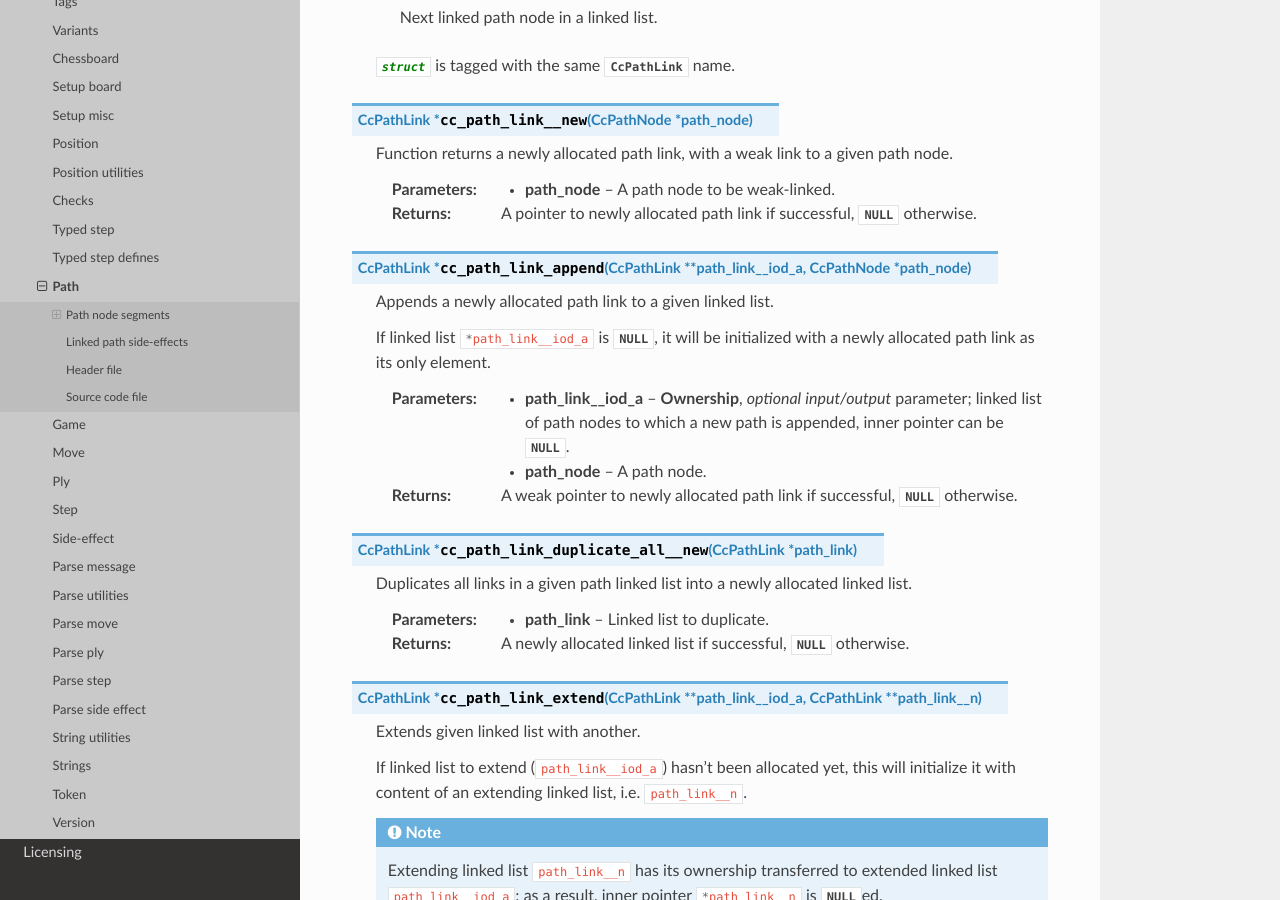
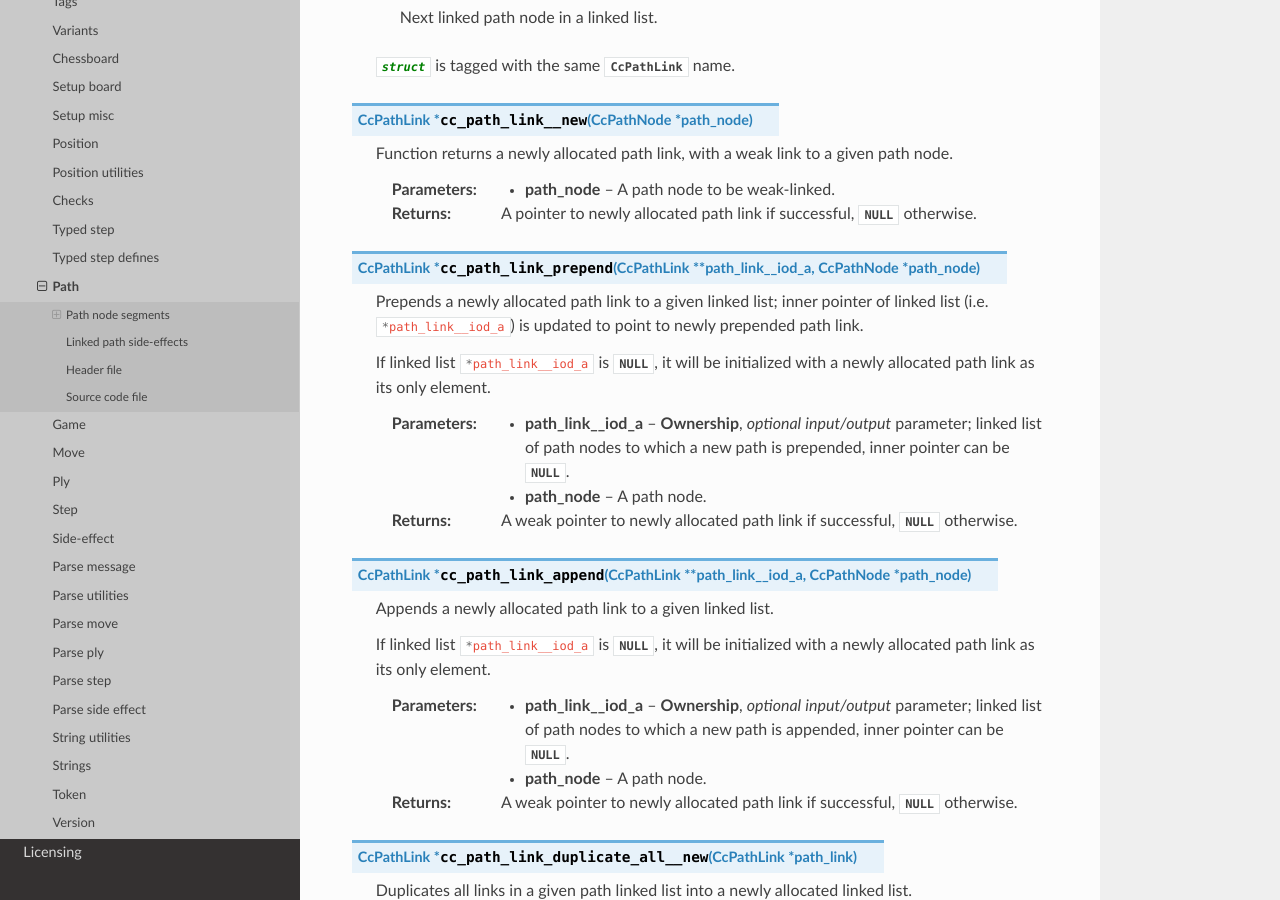
Before and after one commit to mmlacak/crochess, a Sphinx documentation site: the page built from docs/source/libcc/ccpath.rst, in a window 1280 px wide and 900 px high, scrolled down 11518 px. Built offline with Sphinx 7.4.7 and the Read the Docs theme 3.1.0, drawn with Linux system fonts in a browser that asks for light colours.

Commit message:
Added cc_path_link_prepend() + docs.

```diff
--- a/docs/source/conf.py
+++ b/docs/source/conf.py
@@ -26,10 +26,10 @@ copyright = '2021, Mario Mlačak'
 author = 'Mario Mlačak'
 
 # The short X.Y version
-version = "0.0.1.400:1579+20251230.081027"   # docs-new-lib-short-version-major-minor-feature-commit+meta~breaks-place-marker
+version = "0.0.1.401:1580+20251230.191033"   # docs-new-lib-short-version-major-minor-feature-commit+meta~breaks-place-marker
 
 # The full version, including alpha/beta/rc tags
-release = "0.0.1.400:1579+20251230.081027"   # docs-new-lib-full-version-major-minor-feature-commit+meta~breaks-place-marker
+release = "0.0.1.401:1580+20251230.191033"   # docs-new-lib-full-version-major-minor-feature-commit+meta~breaks-place-marker
 
 
 # -- General configuration ---------------------------------------------------
--- a/docs/source/libcc/ccpath.rst
+++ b/docs/source/libcc/ccpath.rst
@@ -596,6 +596,22 @@ Path linked list
     :returns: A pointer to newly allocated path link if successful,
               :c:data:`NULL` otherwise.
 
+.. c:function:: CcPathLink * cc_path_link_prepend( CcPathLink ** path_link__iod_a, CcPathNode * path_node )
+
+    Prepends a newly allocated path link to a given linked list; inner pointer of
+    linked list (i.e. :c:`*path_link__iod_a`) is updated to point to newly prepended
+    path link.
+
+    If linked list :c:`*path_link__iod_a` is :c:data:`NULL`, it will be initialized
+    with a newly allocated path link as its only element.
+
+    :param path_link__iod_a: **Ownership**, *optional* *input/output* parameter;
+        linked list of path nodes to which a new path is prepended, inner pointer
+        can be :c:data:`NULL`.
+    :param path_node: A path node.
+    :returns: A weak pointer to newly allocated path link if successful,
+        :c:data:`NULL` otherwise.
+
 .. c:function:: CcPathLink * cc_path_link_append( CcPathLink ** path_link__iod_a, CcPathNode * path_node )
 
     Appends a newly allocated path link to a given linked list.
```
Also changed, not shown: README.md (+2 -2 lines), 5 other files.
